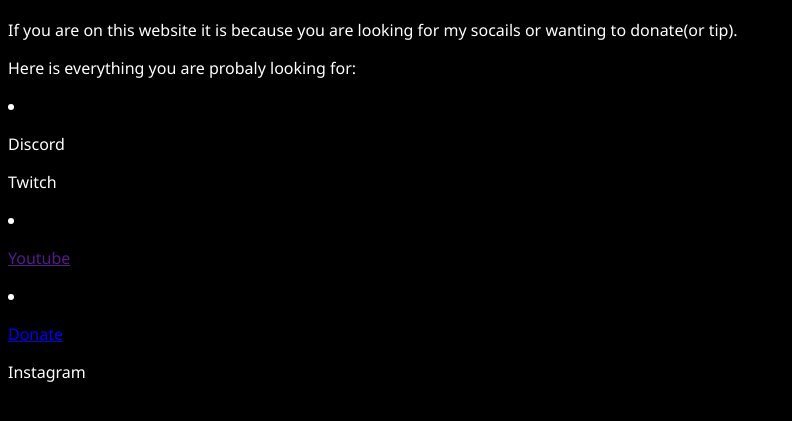
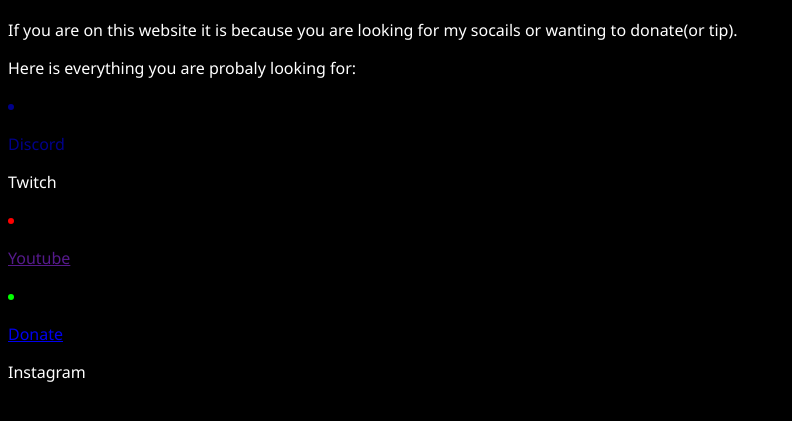
Before and after one commit to thomahn3/Six-Souls.github.io, a plain HTML site: page index.html in a window 1280 px wide. Shown: the part 67-488 px from the top of the page, without its empty margins (0-792 px from the left). Drawn offline with Linux system fonts and the light colour scheme.

Commit message:
Update index.html

```diff
--- a/index.html
+++ b/index.html
@@ -13,16 +13,16 @@
         <h1>Welcome to the offical Six_Souls website</h1>
         <p> If you are on this website it is because you are looking for my socails or wanting to donate(or tip).</p>
         <p> Here is everything you are probaly looking for:</p>
-        <li style="discord"><p>Discord</p>
+        <li class="discord"><p>Discord</p>
         </li>
         <!--insert link-->
         <p>Twitch</p>
         <!--insert link-->
-        <li style="youtube"><a href=""><p>Youtube</p>
+        <li class="youtube"><a href=""><p>Youtube</p>
             </li>
         </a>
         <!--insert link-->
-        <li style="donate"><a href="https://streamlabs.com/xero_six_souls/tip"><p>Donate </p>
+        <li class="donate"><a href="https://streamlabs.com/xero_six_souls/tip"><p>Donate </p>
         </li>
         </a>
         <p>Instagram</p>
```
